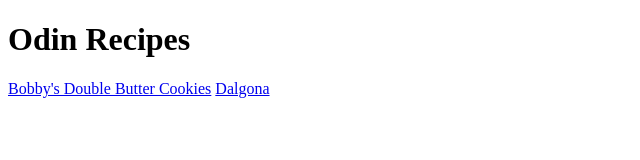
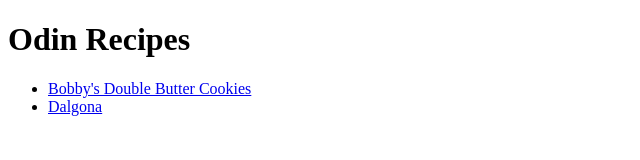
Before and after one commit to Striiiiider/odin-recipes, a plain HTML site: page index.html in a window 1280 px wide. Shown: the whole page, without its empty margins (0-640 px from the left). Drawn offline with Linux system fonts and the light colour scheme.

Commit message:
Move recipies to unordered list from paragraph

```diff
--- a/index.html
+++ b/index.html
@@ -8,7 +8,9 @@
 </head>
 <body>
     <h1>Odin Recipes</h1>
-    <a href="recipes/cookies.html">Bobby&#39s Double Butter Cookies</a>
-    <a href="recipes/dalgona.html">Dalgona</a>
+    <ul>
+    <li><a href="recipes/cookies.html">Bobby&#39s Double Butter Cookies</a></li>
+    <li><a href="recipes/dalgona.html">Dalgona</a></li>
+    </ul>
 </body>
 </html>
```
